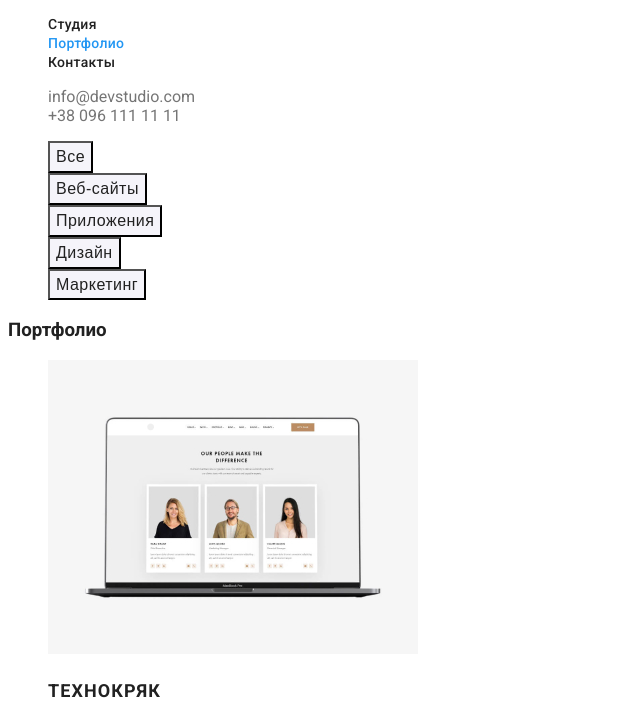
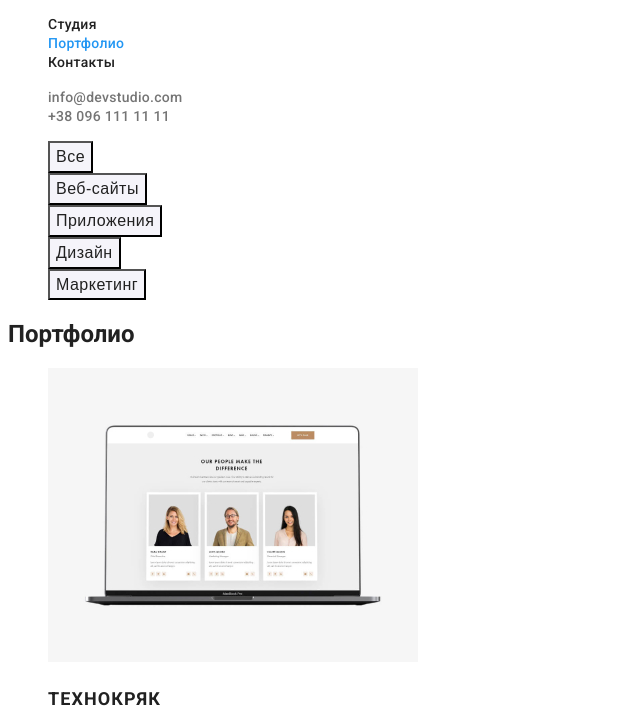
Before and after one commit to Sap4uk/goit-markup-hw-02, a plain HTML site: page homework2/portfolio.html in a window 1280 px wide. Shown: the part 41-763 px from the top of the page, without its empty margins (0-640 px from the left). Drawn offline with Linux system fonts and the light colour scheme.

Commit message:
fxd font and del section

```diff
--- a/homework2/css/style.css
+++ b/homework2/css/style.css
@@ -56,6 +56,10 @@ a {
 
 .link-nav {
   color: var(--title-text-color);
+  font-weight: 500;
+  font-size: 14px;
+  line-height: 16px;
+  letter-spacing: 0.02em;
 }
 .link-nav:hover,
 .link-nav:focus {
--- a/homework2/portfolio.html
+++ b/homework2/portfolio.html
@@ -28,12 +28,6 @@
 
     </header>
     <main>
-
-    <section>
-
-
-
-
 
 
 
@@ -137,9 +131,6 @@
     </footer>
 
 
-
-
-
 </body>
 
 </html>
```
